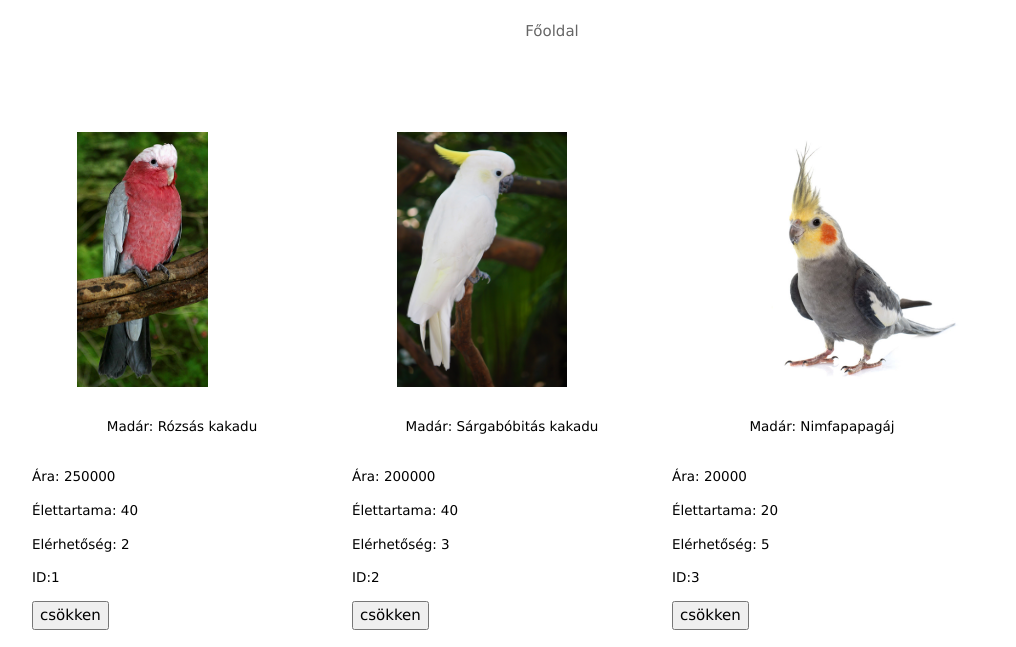
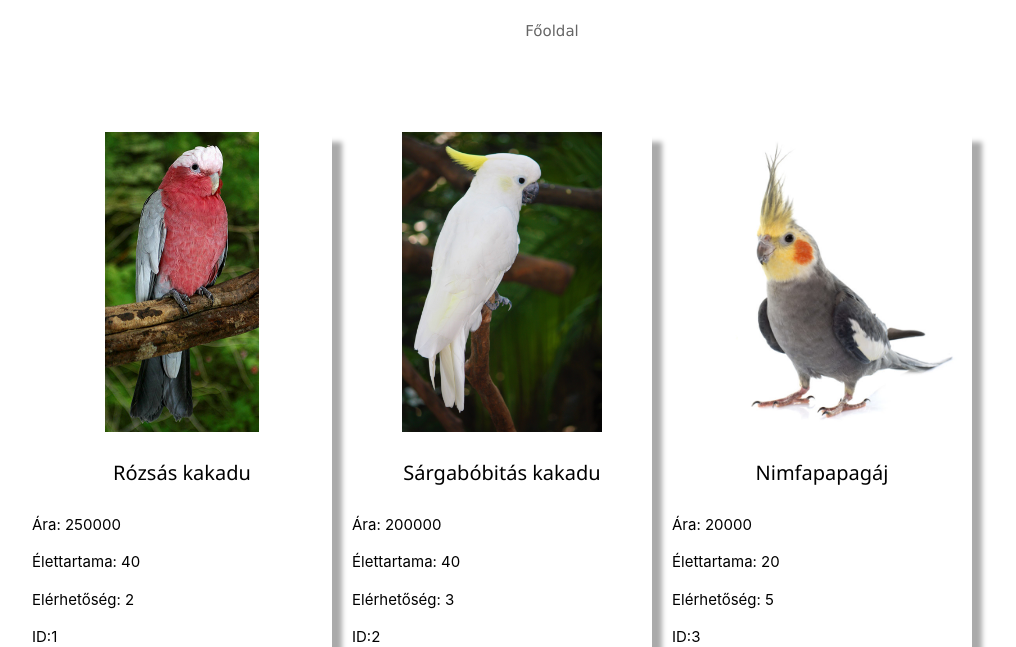
Before and after one commit to Szazidayum/dolgozatJS, a plain HTML site: page index.html in a window 1280 px wide. Shown: the part 115-762 px from the top of the page, without its empty margins (108-1124 px from the left). Drawn offline with nearby package versions, Linux system fonts and the light colour scheme.

Commit message:
formázás

```diff
--- a/Controller/controller.js
+++ b/Controller/controller.js
@@ -6,12 +6,8 @@ class MadarController{
     constructor() {
         const madarModell = new MadarModell();
         madarModell.adatBe("../adat.json", this.madarAdatok);
-
-        $("#fooldal").on("click", ()=>{
+        $(window).on("dbValtozik",()=>{
             this.madarAdatok(madarModell.getTomb());
-        })
-        $(window).on("dbValtozik",(event)=>{
-            madarModell.dbModosit(event.detail);
         });
     }
 
--- a/Modell/modell.js
+++ b/Modell/modell.js
@@ -1,10 +1,6 @@
 class MadarModell{
     #madarakTomb = [];
     constructor() {
-        console.log("model");
-    }
-    dbModosit(adat){
-        console.log("model",adat);
     }
     adatBe(vegpont, myCallBack){
         fetch(vegpont, {
--- a/View/madarView.js
+++ b/View/madarView.js
@@ -6,12 +6,12 @@ class MadarView{
         szuloElem.append(`
         <div class="divMadar">
         <div class="kepe"><img src="${elem.kep}"></div>
-        <div class="w3-panel w3-center"><p>Madár: ${elem.madar}</p></div>
+        <div class="w3-panel w3-center"><h4>${elem.madar}</h4></div>
         <div class="ara"><p>Ára: ${elem.ar}</p></div>
         <div class="elet"><p>Élettartama: ${elem.elettartam}</p></div>
         <div class="darab"><p>Elérhetőség: ${elem.db}</p></div>
         <div class="szama"><p>ID:${elem.id}</p></div>
-        <div><button id="K${elem.id}">csökken</button></div>
+        <div><button id="K${elem.id}">kosárba</button></div>
         </div>
         `);
         this.kivonDb = $(`#K${elem.id}`);
--- a/stilus.css
+++ b/stilus.css
@@ -1,54 +1,103 @@
 *{box-sizing: border-box;}
 
 main{
+    font-family: BlinkMacSystemFont,-apple-system,"Segoe UI",Roboto,Oxygen,Ubuntu,Cantarell,"Fira Sans","Droid Sans","Helvetica Neue",Helvetica,Arial,sans-serif;
     margin: auto;
     width: 1000px;
 }
 nav li{
     list-style: none;
+    cursor: pointer;
 }
 nav li a{
     text-decoration: none;
 }
+/*----------------------------KÁRTYÁK DIVJE----------------------------*/
 .divMadarak{
     display: flex;
     flex-wrap: wrap;
     margin: auto;
     gap: 20px;
 }
+/*----------------------------EGY KÁRTYA DIVJE----------------------------*/
 .divMadar{
     width: 30%;
     height: 100%;
+    box-shadow: 10px 10px 5px #aaaaaa;
 }
+/*----------------------------BUTTON----------------------------*/
+.divMadar button{
+    align-items: center;
+    appearance: none;
+    background-color: #fff;
+    border: 1px solid #dbdbdb;
+    border-radius: .375em;
+    box-shadow: none;
+    box-sizing: border-box;
+    color: #363636;
+    cursor: pointer;
+    display: inline-flex;
+    font-size: 1rem;
+    height: 2.5em;
+    justify-content: center;
+    line-height: 1.5;
+    padding: calc(.5em - 1px) 1em;
+    position: relative;
+    text-align: center;
+    user-select: none;
+    -webkit-user-select: none;
+    touch-action: manipulation;
+    vertical-align: top;
+    white-space: nowrap;
+}
+.divMadar button:active {
+    border-color: #4a4a4a;
+    outline: 0;
+}
+
+.divMadar button:focus {
+    border-color: #485fc7;
+    outline: 0;
+}
+
+.divMadar button:hover {
+    border-color: #b5b5b5;
+}
+
+.divMadar button:focus:not(:active) {
+    box-shadow: rgba(72, 95, 199, .25) 0 0 0 .125em;
+}
+
+/*----------------------------SZÖVEGES TARTALOM----------------------------*/
 .divMadar p{
-    font-size: 90%;
+    font-size: 1rem;
 }
 .madarAdatok{
     width: 100%;
     height: 150px;
 }
+/*----------------------------KÉPEK----------------------------*/
+.kepe{
+    width: 100%;
+    height: 20em;
 
-li{
-    cursor: pointer;
-}
-.kepe{
-   height: 255px;
-   margin-left: 15%;
 }
 .kepe img{
+    display: block;
+    margin-left: auto;
+    margin-right: auto;
     height: 100%;
 }
+
+/*----------------------------MEDIA SCREEN----------------------------*/
 @media screen and (max-width: 750px){
     .divMadarak{
         display: grid;
         grid-column: auto;
     }
     .divMadar{
-        width: 10%;
+        width: 30%;
         height: 100%;
     }
-    .divMadar p{
-        font-size: 70%;
 
-    }
   }
```
